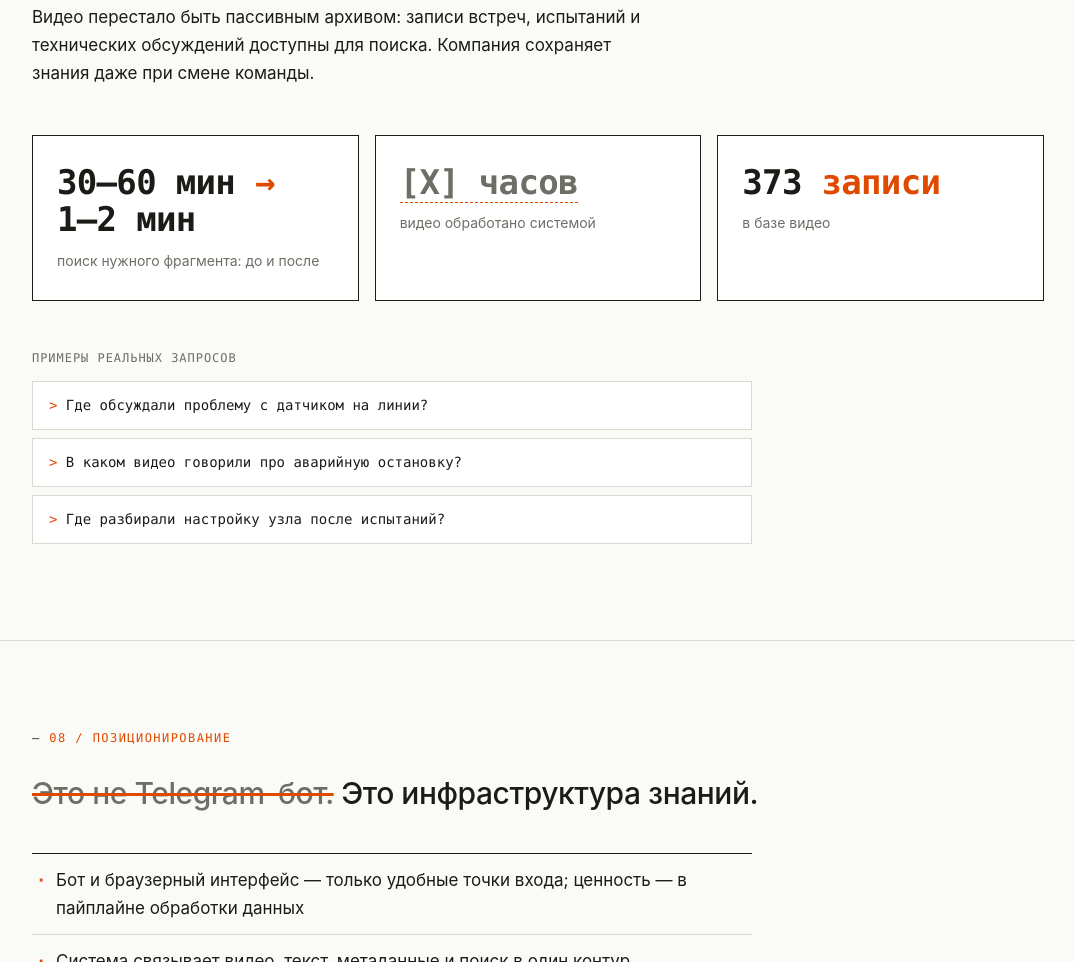
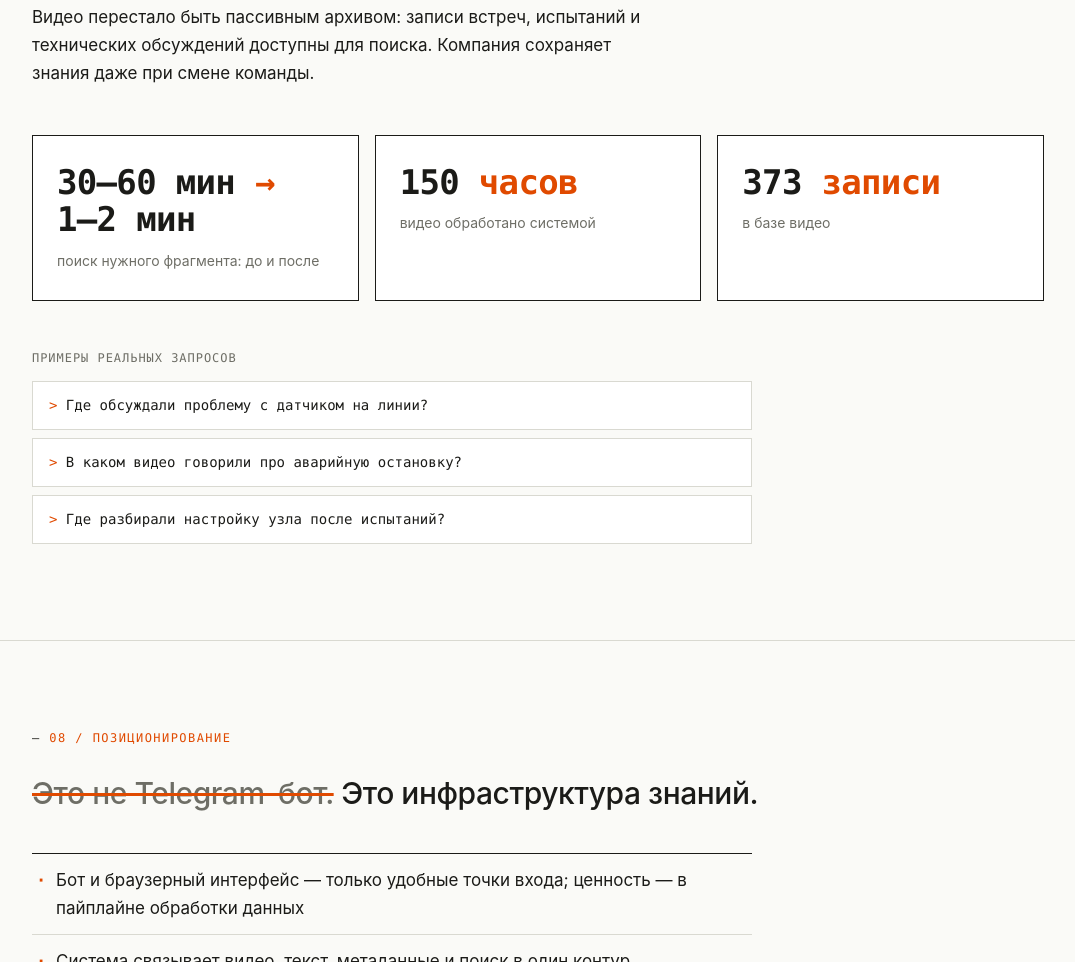
Before and after one commit to AlexSiC/resume, a plain HTML site: page index.html in a window 1280 px wide. Shown: the part 5997-6959 px from the top of the page, without its empty margins (102-1177 px from the left). Drawn offline with Linux system fonts and the light colour scheme.

Commit message:
Результат: 150 часов видео вместо плейсхолдера [X]
Co-Authored-By: Claude Fable 5 <noreply@anthropic.com>

```diff
--- a/index.html
+++ b/index.html
@@ -771,7 +771,7 @@
           <div class="d">поиск нужного фрагмента: до и после</div>
         </div>
         <div class="stat">
-          <div class="n"><span class="todo">[X] часов</span></div>
+          <div class="n">150 <span class="accent">часов</span></div>
           <div class="d">видео обработано системой</div>
         </div>
         <div class="stat">
```
